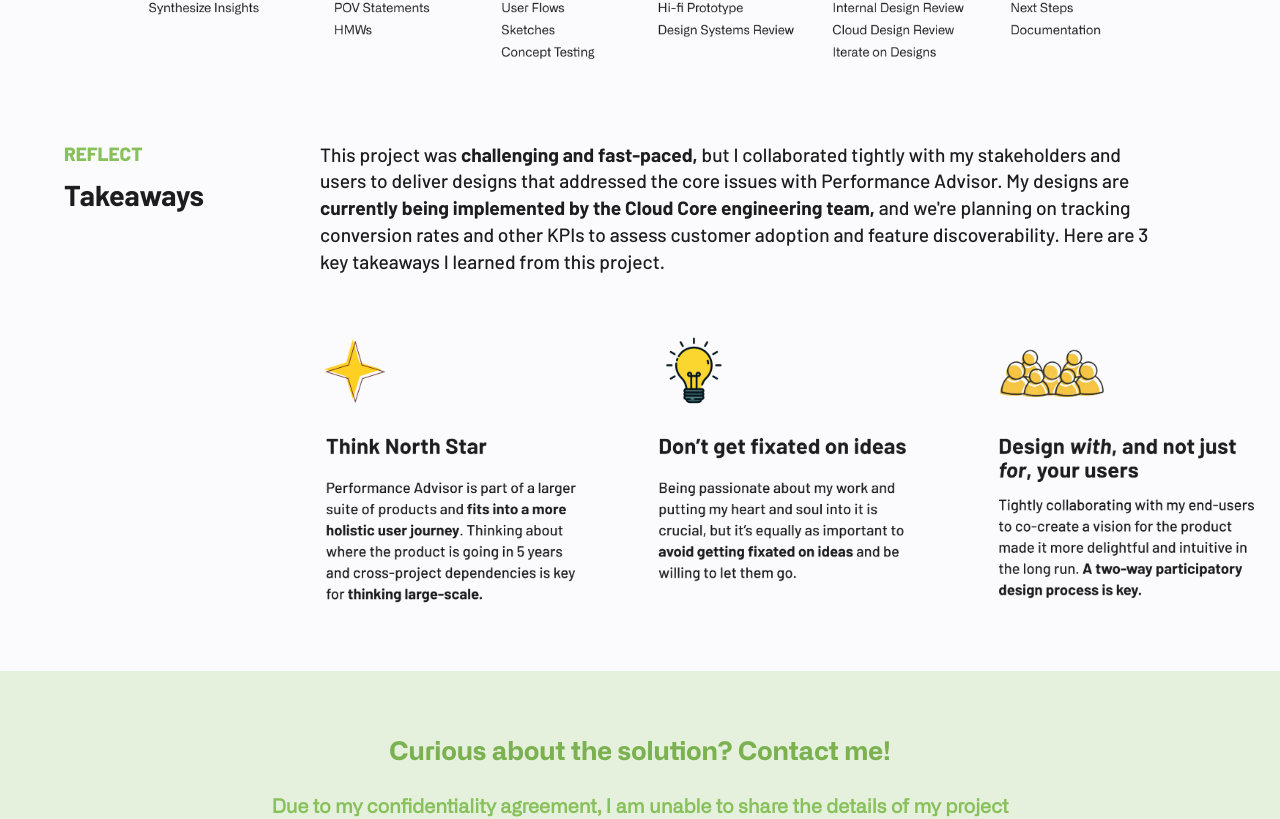
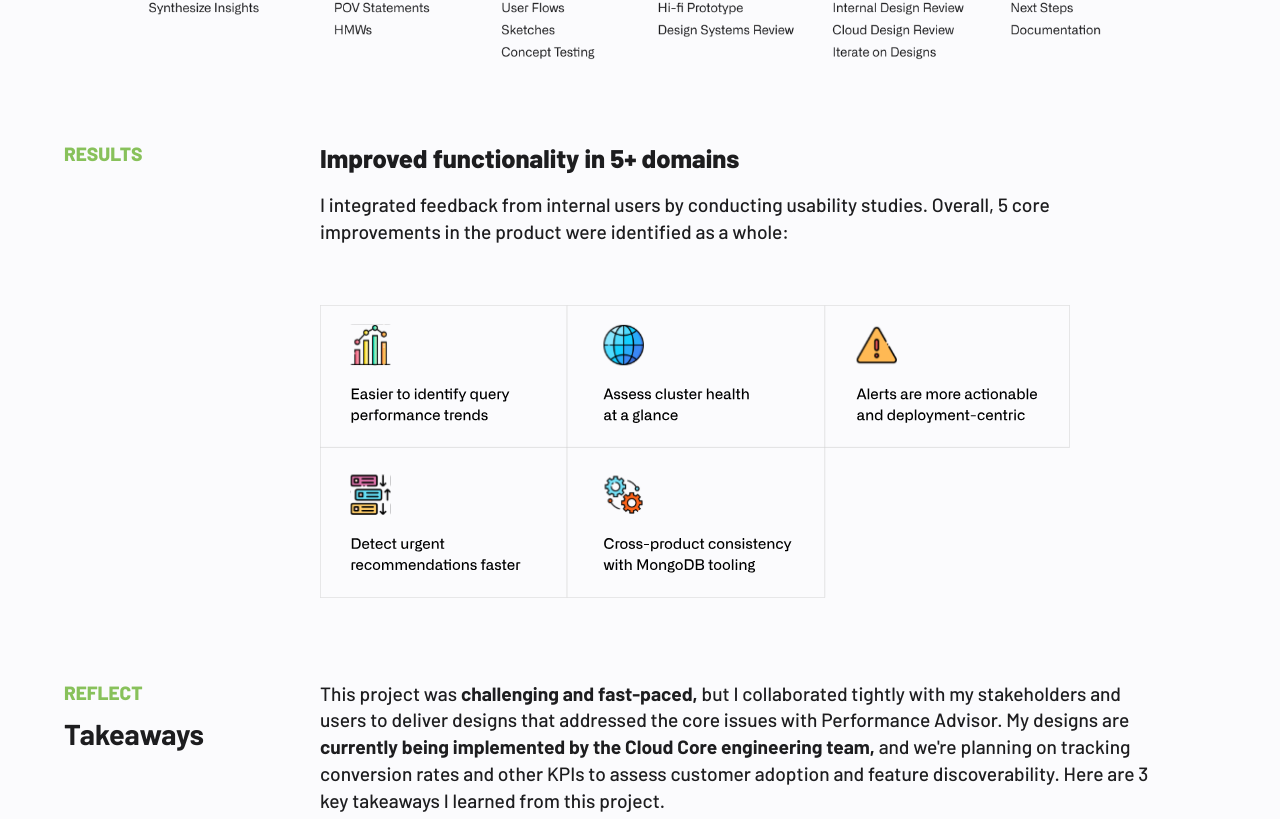
Before and after one commit to JustinChong123/personal-website, a React (Create React App) app: page /mongodb-case-study in a window 1280 px wide. Shown: the part 3293-4112 px from the top of the page. Built offline with nearby package versions, Linux system fonts and the light colour scheme.

Commit message:
added results section to mongodb case study

```diff
--- a/src/components/Projects/Case Studies/PerformanceAdvisor.css
+++ b/src/components/Projects/Case Studies/PerformanceAdvisor.css
@@ -102,6 +102,10 @@
     margin-top: 8vh;
 }
 
+#paResults {
+    margin-top: 5vh;
+}
+
 #paTakeaways {
     margin-top: 5vh;
 }
--- a/src/components/Projects/Case Studies/PerformanceAdvisor.js
+++ b/src/components/Projects/Case Studies/PerformanceAdvisor.js
@@ -10,6 +10,7 @@
 import paQueryModel from './Performance Advisor Images/pa-query-model.svg'
 import paClusterInfoBanner from './Performance Advisor Images/pa-cluster-info-banner.svg'
 import paProcess from './Performance Advisor Images/pa-process.png'
+import paResults from './Performance Advisor Images/pa-results.svg'
 import paTakeaways from './Performance Advisor Images/pa-takeaways.png'
 
 function PerformanceAdvisor() {
@@ -78,6 +79,17 @@
 
                 <div className="caseSection">
                     <div className="caseSideHeader">
+                        <h3 id="greenCaseSideHeader">RESULTS</h3>
+                    </div>
+                    <div className="caseMain">
+                        <h1 className="caseSectionHeader">Improved functionality in 5+ domains</h1>
+                        <p className="caseText">I integrated feedback from internal users by conducting usability studies. Overall, 5 core improvements in the product were identified as a whole:</p>
+                        <img id="paResults" src={paResults} width="750" alt=''/>
+                    </div>
+                </div>
+
+                <div className="caseSection">
+                    <div className="caseSideHeader">
                         <h3 id="greenCaseSideHeader">REFLECT</h3>
                         <h2>Takeaways</h2>
                     </div>
```
Also changed, not shown: src/components/Projects/Case Studies/Performance Advisor Images/pa-results.svg (added).
